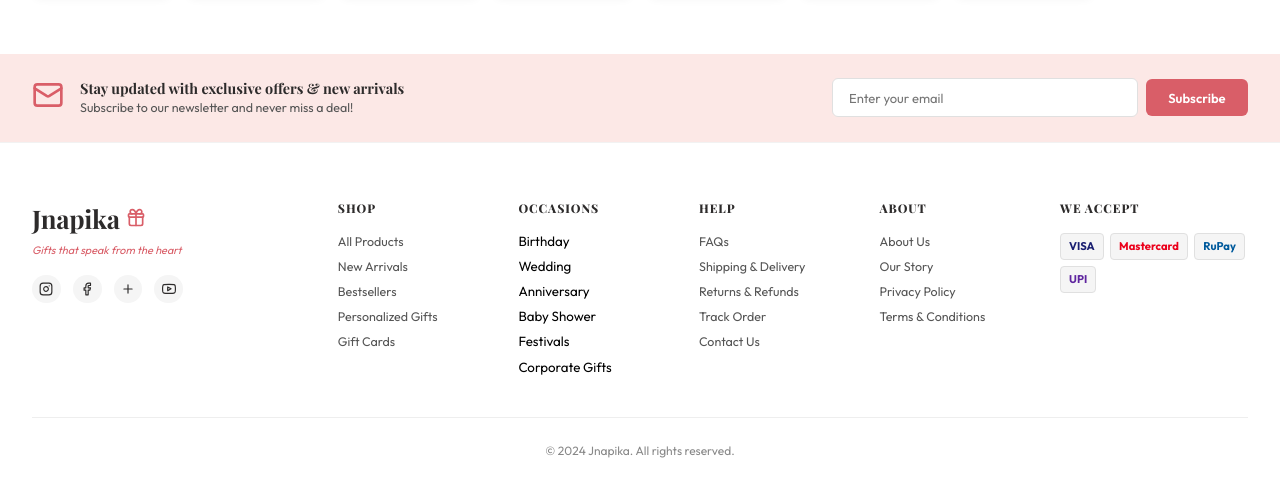
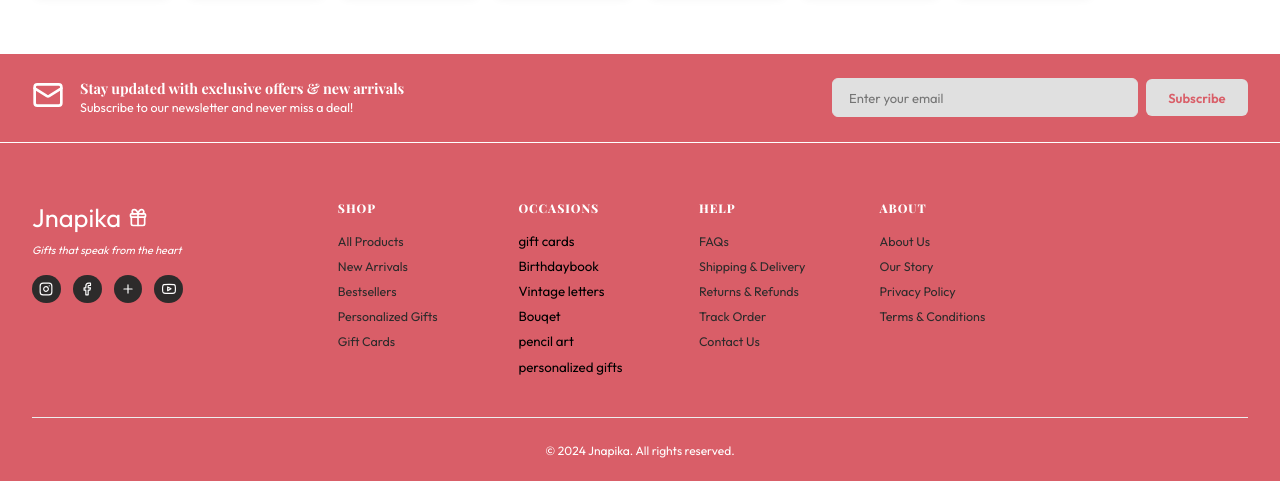
Before and after one commit to yashovardhan-bit/jnapika, a React (Vite) app in the folder frontend/: page / in a window 1280 px wide. Shown: the part 2424-2905 px from the top of the page. Built offline with nearby package versions, Linux system fonts and the light colour scheme; a web font is replaced by a local one.

Commit message:
footer changed

```diff
--- a/frontend/src/components/Footer.css
+++ b/frontend/src/components/Footer.css
@@ -2,7 +2,7 @@
 
 /* Newsletter Subscription Bar */
 .newsletter-bar-wrapper {
-  background: #fce8e6;
+  background: var(--coral-pink);
   padding: 1.5rem 2rem;
 }
 
@@ -22,19 +22,19 @@
 }
 
 .envelope-icon-box {
-  color: var(--coral-pink);
+  color: #ffffff;
   flex-shrink: 0;
 }
 
 .newsletter-title-text {
   font-size: 0.9rem;
   font-weight: 700;
-  color: var(--neutral-dark);
+  color: #ffffff
 }
 
 .newsletter-sub-text {
   font-size: 0.78rem;
-  color: var(--neutral-body);
+  color: #ffffff;
 }
 
 .newsletter-form-right {
@@ -50,19 +50,19 @@
   padding: 0.65rem 1rem;
   border-radius: var(--radius-sm);
   border: 1px solid #e0e0e0;
-  background: #ffffff;
+  background: #e0e0e0;
   font-size: 0.8125rem;
 }
 .newsletter-input:focus {
   outline: none;
-  border-color: var(--coral-pink);
+  border-color: #ffffff
 }
 
 .btn-subscribe {
   padding: 0.65rem 1.4rem;
   border-radius: var(--radius-sm);
-  background: var(--coral-pink);
-  color: #ffffff;
+  background:#e0e0e0;
+  color: var(--coral-pink);
   font-size: 0.8125rem;
   font-weight: 600;
   white-space: nowrap;
@@ -74,10 +74,10 @@
 
 /* Footer Section */
 .footer-main-section {
-  background: #ffffff;
+  background:var(--coral-pink);
   padding-top: 3.5rem;
   padding-bottom: 1.5rem;
-  border-top: 1px solid rgba(0, 0, 0, 0.05);
+  border-top: 1px solid #ffffff
 }
 
 .footer-inner-container {
@@ -99,7 +99,7 @@
   font-weight: 800;
   text-transform: uppercase;
   letter-spacing: 0.08em;
-  color: var(--neutral-dark);
+  color:  #ffffff;
   margin-bottom: 1rem;
 }
 
@@ -109,15 +109,15 @@
   flex-direction: column;
   gap: 0.4rem;
   font-size: 0.78rem;
-  color: var(--neutral-body);
+  color: #2d2b2b;
 }
 
 .footer-col-links a {
-  color: var(--neutral-body);
+  color: #2d2b2b;
   transition: color 0.2s;
 }
 .footer-col-links a:hover {
-  color: var(--coral-pink);
+  color: #ffffff;
 }
 
 .footer-social-icons {
@@ -131,8 +131,8 @@
   width: 1.8rem;
   height: 1.8rem;
   border-radius: 50%;
-  background: #f5f5f5;
-  color: var(--neutral-dark);
+  background:#2d2b2b;
+  color:  #ffffff;
   display: flex;
   align-items: center;
   justify-content: center;
@@ -153,10 +153,10 @@
 .pay-badge-pill {
   padding: 0.25rem 0.5rem;
   border-radius: 4px;
-  background: #f5f5f5;
+  background: rgba(217, 94, 104, 0.25);
   font-size: 0.7rem;
   font-weight: 700;
-  color: var(--neutral-dark);
+  color:  #ffffff;
   border: 1px solid #e0e0e0;
 }
 
@@ -164,7 +164,7 @@
   padding-top: 1.5rem;
   text-align: center;
   font-size: 0.75rem;
-  color: var(--neutral-muted);
+  color:#ffffff;
 }
 
 @media (max-width: 992px) {
--- a/frontend/src/components/Footer.jsx
+++ b/frontend/src/components/Footer.jsx
@@ -85,11 +85,11 @@
 
             {/* Brand Info */}
             <div>
-              <div style={{ display: 'flex', alignItems: 'center', gap: '0.4rem', marginBottom: '0.3rem' }}>
-                <span className="logo-script-title" style={{ fontSize: '1.6rem' }}>Jnapika</span>
-                <Gift size={20} color="#d95e68" />
+              <div style={{ display: 'flex', alignItems: 'center', gap: '0.4rem', marginBottom: '0.3rem',color:'white' }}>
+                <span  style={{ fontSize: '1.6rem' }}>Jnapika</span>
+                <Gift size={20} color="#ffffff" />
               </div>
-              <p style={{ fontSize: '0.68rem', color: 'var(--coral-pink)', fontStyle: 'italic', marginBottom: '0.75rem' }}>
+              <p style={{ fontSize: '0.68rem', color: '#ffffff', fontStyle: 'italic', marginBottom: '0.75rem' }}>
                 Gifts that speak from the heart
               </p>
 
@@ -125,12 +125,12 @@
             <div>
               <h4 className="footer-col-title">OCCASIONS</h4>
               <ul className="footer-col-links">
-                <li><button onClick={() => onSelectCategory('birthday')}>Birthday</button></li>
-                <li><button onClick={() => onSelectCategory('wedding')}>Wedding</button></li>
-                <li><button onClick={() => onSelectCategory('anniversary')}>Anniversary</button></li>
-                <li><button onClick={() => onSelectCategory('babyshower')}>Baby Shower</button></li>
-                <li><button onClick={() => onSelectCategory('festivals')}>Festivals</button></li>
-                <li><button onClick={() => onSelectCategory('corporate')}>Corporate Gifts</button></li>
+                <li><button onClick={() => onSelectCategory('birthday')}>gift cards</button></li>
+                <li><button onClick={() => onSelectCategory('wedding')}>Birthdaybook</button></li>
+                <li><button onClick={() => onSelectCategory('anniversary')}>Vintage letters</button></li>
+                <li><button onClick={() => onSelectCategory('babyshower')}>Bouqet</button></li>
+                <li><button onClick={() => onSelectCategory('festivals')}>pencil art</button></li>
+                <li><button onClick={() => onSelectCategory('corporate')}>personalized gifts</button></li>
               </ul>
             </div>
 
@@ -158,7 +158,7 @@
             </div>
 
             {/* WE ACCEPT */}
-            <div>
+            {/* <div>
               <h4 className="footer-col-title">WE ACCEPT</h4>
               <div className="payment-badges-row">
                 <span className="pay-badge-pill" style={{ color: '#1a1f71' }}>VISA</span>
@@ -166,7 +166,7 @@
                 <span className="pay-badge-pill" style={{ color: '#005a9c' }}>RuPay</span>
                 <span className="pay-badge-pill" style={{ color: '#5f259f' }}>UPI</span>
               </div>
-            </div>
+            </div> */}
 
           </div>
 
--- a/frontend/src/components/HeroBanner.css
+++ b/frontend/src/components/HeroBanner.css
@@ -5,6 +5,7 @@
   position: relative;
   overflow: hidden;
 }
+
 
 .hero-inner-wrapper {
   max-width: 80rem;
--- a/frontend/src/components/Navbar.css
+++ b/frontend/src/components/Navbar.css
@@ -67,6 +67,7 @@
   gap: 0.5rem;
   cursor: pointer;
 }
+
 
 .logo-script-title {
   font-family: var(--font-serif);
```
Also changed, not shown: 1 other file (tests, documents, lock files or other folders).
